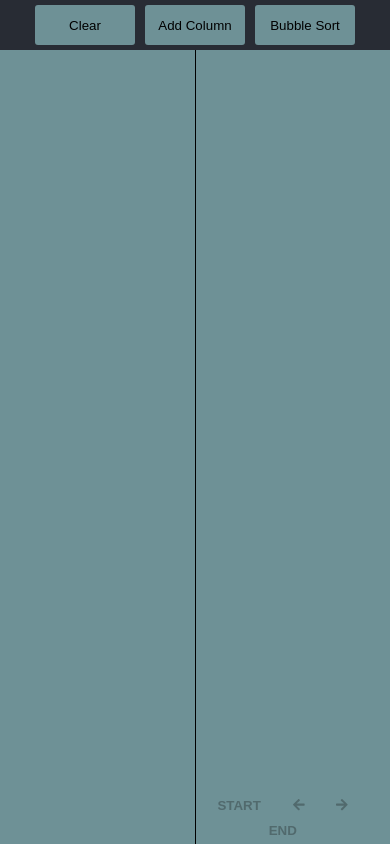
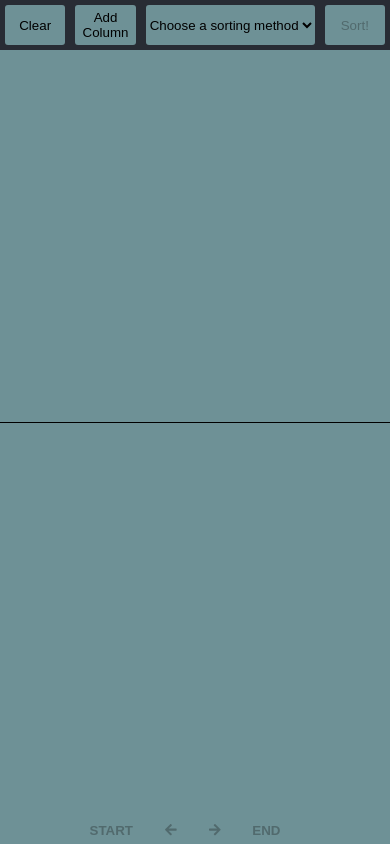
Before and after one commit to sm0ol/algoviz, a React (Create React App) app: page / in a window 390 px wide. Built offline with nearby package versions, Linux system fonts and the light colour scheme.

Commit message:
Mobile-friendly changes and start of tracking active column

```diff
--- a/src/App.js
+++ b/src/App.js
@@ -23,13 +23,13 @@ class App extends React.Component {
     this.onAddBox = this.onAddBox.bind(this);
     this.handleAddColumn = this.handleAddColumn.bind(this);
     this.bubbleSort = this.bubbleSort.bind(this);
-    this.switchColumns = this.switchColumns.bind(this);
     this.incrementHistory = this.incrementHistory.bind(this);
     this.decrementHistory = this.decrementHistory.bind(this);
     this.clearContent = this.clearContent.bind(this);
     this.goToStart = this.goToStart.bind(this);
     this.goToEnd = this.goToEnd.bind(this);
     this.removeIndividualColumn = this.removeIndividualColumn.bind(this);
+    this.clearSortedContent = this.clearSortedContent.bind(this);
   }
 
   onAddBox(colIndex, boxAmount) {
@@ -39,6 +39,10 @@ class App extends React.Component {
     colItem.boxes = boxAmount;
 
     cols[colIndex] = colItem;
+
+    if(this.state.sortedColumnArr.length > 0) {
+      this.clearSortedContent();
+    }
 
     this.setState({
       columnArr: cols
@@ -54,6 +58,7 @@ class App extends React.Component {
   bubbleSort(){
     let cols = [...this.state.columnArr];
     let len = cols.length;
+    let prevHistory = [...this.history];
     this.history = [];
     this.history.push([...cols]);
     for(let i = 0; i < len - 1; i++){
@@ -67,33 +72,17 @@ class App extends React.Component {
       }
     }
 
-    this.historyTracker = this.history.length - 1;
-    this.setState({
-      sortedColumnArr: [...cols]
-    });
-  }
+    if(prevHistory.length === 0){
+      this.historyTracker = this.history.length - 1;
+    }
 
-  switchColumns(col1, col2){
-    let cols = [...this.state.columnArr];
-    let temp1 = cols[col1];
-    let temp2 = cols[col2];
-    let colHolder = temp1;
-
-    temp1 = temp2;
-    temp2 = colHolder;
-
-    cols[col1] = temp1;
-    cols[col2] = temp2;
-
-    this.setState({
-      columnArr: cols
-    });
+    this.goToEnd();
   }
 
   incrementHistory(){
     this.historyTracker++;
     this.setState({
-      sortedColumnArr: this.history[this.historyTracker]
+      sortedColumnArr: [...this.history[this.historyTracker]]
     });
   }
 
@@ -127,6 +116,14 @@ class App extends React.Component {
     this.historyTracker = 0;
   }
 
+  clearSortedContent(){
+    this.setState({
+      sortedColumnArr: []
+    });
+    this.history = [];
+    this.historyTracker = 0;
+  }
+
   removeIndividualColumn(index){
     let cols = [...this.state.columnArr];
     cols.splice(index, 1);
@@ -152,7 +149,7 @@ class App extends React.Component {
             <div className="sorted-columns">
               {this.state.sortedColumnArr.map((col, index) => {
                 return (
-                  <VizColumn key={index + 'sorted'} index={index} column={this.state.sortedColumnArr[index]}/>
+                  <VizColumn key={index + 'sorted'} index={index} column={this.state.sortedColumnArr[index]} active={this.history[this.historyTracker][index].active}/>
                 );
               })}
             </div>
--- a/src/components/navbar.js
+++ b/src/components/navbar.js
@@ -6,9 +6,16 @@ class Navbar extends React.Component {
     constructor(props){
         super(props);
 
+        this.state = {
+            selectedSort: '',
+            sortingMethods: {
+                bubble: this.props.bubbleSort
+            }
+        }
         this.addColumn = this.addColumn.bind(this);
         this.bubbleSort = this.bubbleSort.bind(this);
         this.clearContent = this.clearContent.bind(this);
+        this.handleSelectChange = this.handleSelectChange.bind(this);
     }
 
     addColumn(e){
@@ -24,12 +31,23 @@ class Navbar extends React.Component {
         this.props.clearContent();
     }
 
+    handleSelectChange = (e) => {
+        this.setState({
+            selectedSort: e.target.value
+        })
+    }
+
     render () {
         return (
             <div className="algo-navbar">
                 <button className="algo-navbar-button" onClick={this.clearContent}>Clear</button>
                 <button className="algo-navbar-button" onClick={this.addColumn}>Add Column</button>
-                <button className="algo-navbar-button" onClick={this.bubbleSort}>Bubble Sort</button>
+                <select name="sorts" id="sort-select" className="algo-navbar-select" onChange={this.handleSelectChange}>
+                    <option value="">Choose a sorting method</option>
+                    <option value="bubble">Bubble</option>
+                </select>
+                <button className="algo-navbar-button" disabled={!this.state.selectedSort} onClick={this.state.sortingMethods[this.state.selectedSort]}>Sort!</button>
+
             </div>
         )
     }
--- a/src/components/vizbox.js
+++ b/src/components/vizbox.js
@@ -2,10 +2,14 @@ import React from 'react';
 
 
 class VizBox extends React.Component {
+    constructor(props){
+        super(props);
+        console.log('TCL: Props in box', props);
+    }
 
     render() {
         return (
-            <div className="algo-viz-square"></div>
+            <div className={this.props.active ? "algo-viz-square active-square" : "algo-viz-square"}></div>
         )
     }
 
--- a/src/components/vizcolumn.js
+++ b/src/components/vizcolumn.js
@@ -64,10 +64,11 @@ class VizColumn extends React.Component {
                 <button className="algo-column-button" onClick={this.removeIndividualColumn}>
                     <FontAwesomeIcon className="button-icon" icon={faTimes}></FontAwesomeIcon>
                 </button>
-                <div className="algo-viz-column">
+                <div className={this.props.active ? "algo-viz-column active-column" : "algo-viz-column"}>
+                {/* <div className="algo-viz-column"> */}
                     {this.state.boxArr.map(item => {
                         return (
-                            <VizBox key={item}/>
+                            <VizBox key={item} active={this.props.active}/>
                         )
                     })}
                 </div>
--- a/src/styles/App.css
+++ b/src/styles/App.css
@@ -35,6 +35,7 @@
   align-items: flex-end;
   justify-content: center;
   border-right: 1px solid black;
+  overflow-x: auto;
 }
 
 .algo-viz-content-sorted {
@@ -45,8 +46,24 @@
   flex-direction: column;
   align-items: center;
   justify-content: flex-end;
+  overflow-x: auto;
 }
 
 .App-link {
   color: #09d3ac;
 }
+
+@media only screen and (max-width: 480px) {
+  .algo-viz-content {
+    flex-direction: column;
+    align-items: center;
+    justify-content: space-around;
+    width: 100vw;
+  }
+
+  .algo-viz-content-unsorted {
+    width: 100vw;
+    border-right: none;
+    border-bottom: 1px solid black;
+  }
+}
--- a/src/styles/columns.css
+++ b/src/styles/columns.css
@@ -43,6 +43,10 @@
     justify-content: center;
 }
 
+.active-column {
+    border-bottom: 3px solid red;
+}
+
 .algo-column-button {
     border: none;
     background-color: transparent;
@@ -64,7 +68,11 @@
     margin: 5px;
     border: 1px solid black;
     background-color: #6e9196;
-    animation: glowing 2000ms normal;
+    /* animation: glowing 2000ms normal; */
+}
+
+.active-square {
+    background-color: red;
 }
 
 @keyframes glowing {
--- a/src/styles/navbar.css
+++ b/src/styles/navbar.css
@@ -3,7 +3,8 @@
     top: 0;
     width: 100%;
     background-color: #282c34;
-    min-height: 5vh;
+    /* min-height: 5vh; */
+    height: 50px;
     display: flex;
     flex-direction: row;
     align-items: center;
@@ -27,3 +28,16 @@
     transition: box-shadow 0.1s ease-in-out;
     cursor: pointer;
 }
+
+.algo-navbar-select {
+    border: none;
+    margin: 5px;
+    width: auto;
+    height: 40px;
+    background-color: #6e9196;
+    border-radius: 3px;
+}
+
+.algo-navbar-button:disabled {
+    box-shadow: none;
+}
```
